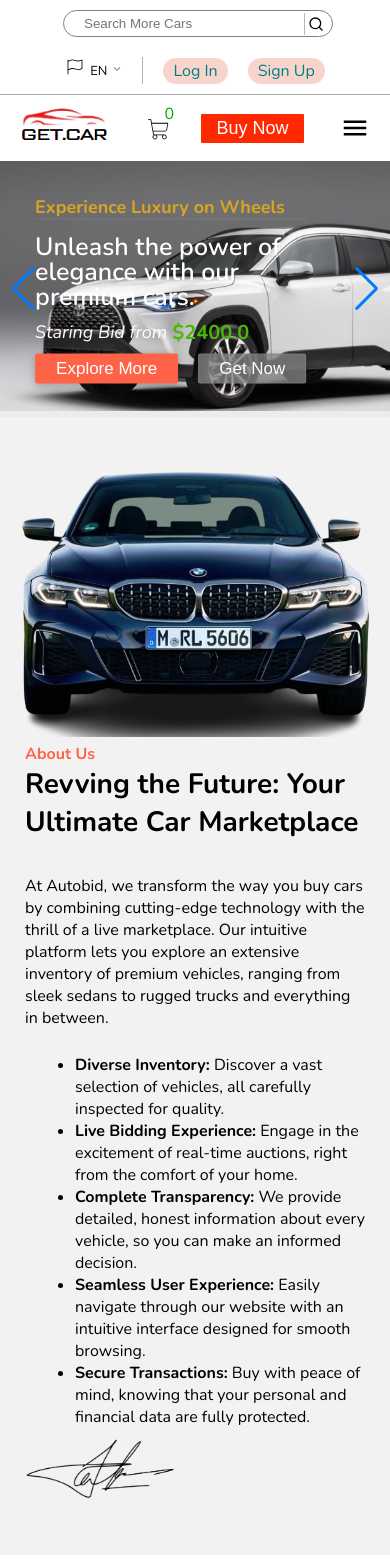
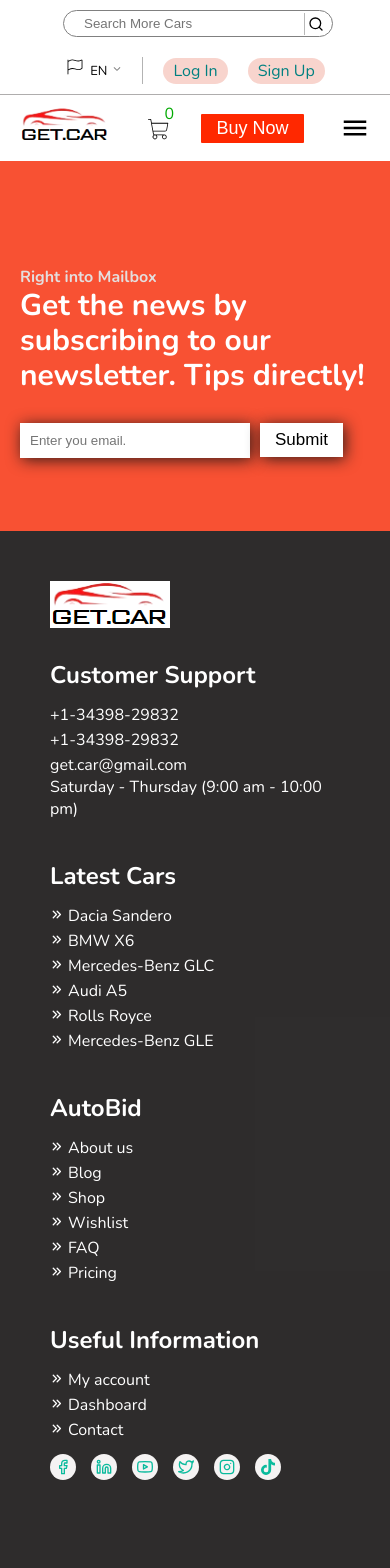
Before and after one commit to rashidulislamg71/get.car, a React (Vite) app: page / in a window 390 px wide. Shown: the top 1568 px of the page. Built offline with nearby package versions, Linux system fonts and the light colour scheme.

Commit message:
footer uapdate

```diff
--- a/src/Component/MainLayout/Footer/Footer.jsx
+++ b/src/Component/MainLayout/Footer/Footer.jsx
@@ -82,38 +82,38 @@ const Footer = () => {
               <li>
                 <span>
                   <HiChevronDoubleRight />
+                </span>
                   <a href="">About us</a>
-                </span>
               </li>
               <li>
                 <span>
                   <HiChevronDoubleRight />
+                </span>
                   <a href="">Blog</a>
-                </span>
               </li>
               <li>
                 <span>
                   <HiChevronDoubleRight />
+                </span>
                   <a href="">Shop</a>
-                </span>
               </li>
               <li>
                 <span>
                   <HiChevronDoubleRight />
+                </span>
                   <a href="">Wishlist</a>
-                </span>
               </li>
               <li>
                 <span>
                   <HiChevronDoubleRight />
+                </span>
                   <a href="">FAQ</a>
-                </span>
               </li>
               <li>
                 <span>
                   <HiChevronDoubleRight />
+                </span>
                   <a href="">Pricing</a>
-                </span>
               </li>
             </ul>
           </div>
@@ -122,18 +122,21 @@ const Footer = () => {
             <ul>
               <li>
                 <span>
-                  <HiChevronDoubleRight /> <a href="">My account</a>
+                  <HiChevronDoubleRight />
                 </span>
+                <a href="">My account</a>
               </li>
               <li>
                 <span>
-                  <HiChevronDoubleRight /> <a href="">Dashboard</a>
+                  <HiChevronDoubleRight />
                 </span>
+                <a href="">Dashboard</a>
               </li>
               <li>
                 <span>
-                  <HiChevronDoubleRight /> <a href="">Contact</a>
+                  <HiChevronDoubleRight />
                 </span>
+                <a href="">Contact</a>
               </li>
               <div className={`${styles.flex} ${styles.social_contact}`}>
                 <ul className={styles.flex}>
--- a/src/Component/MainLayout/Footer/Footer.module.css
+++ b/src/Component/MainLayout/Footer/Footer.module.css
@@ -5,46 +5,66 @@
     justify-content: space-evenly;
     align-items: start;
     flex-wrap: wrap;
-    gap: 20px;
+    gap: 15px;
 }
 
 .footer_container{
-    background: #000;
+    background: #1b1919e7;
     color: #fff;
 }
-.footer_inner_content{}
+
 .footer_top{
     padding-top: 60px;
 }
+
 .column ul li{
     list-style: none;
     display: flex;
+    gap: 5px;
 }
 
 .column ul li span{
     display: flex;
     justify-content: start;
     align-items: center;
+    font-size: 13px;
 }
 .column ul li a{
     text-decoration: none;
     color: #fff;
+    font-size: 16px;
+    margin-top: 3px;
 }
 
-.column_1{}
-.column_2{}
+.column ul li a:hover{
+    color: tomato;
+}
+
+.column h2{
+    margin: 25px 0px 10px 0px;
+}
 
 .social_contact{
+   margin-top: 10px;
 
+}
+
+.social_contact ul li a{
+   background: rgb(245, 243, 243);
+    padding: 5px;
+    display: flex;
+    border-radius: 50%;
+    color: rgb(10, 187, 157);
 }
 
 .footer_bottom{
     text-align: center;
     padding: 20px 0px;
+    margin-top: 30px;
 }
 .footer_bottom h3{
     margin: 0px 0px 0px -60px;
-    padding-top: 15px;
+    padding-top: 30px;
     border-top: 1px solid gray;
 }
 .download_btn{
@@ -58,6 +78,10 @@
     margin: 5px 0px 30px 0px;
     box-shadow: 2px 2px 15px #ffffff6e;
 }
+
+.download_btn button:hover{
+    box-shadow: 2px 2px 16px rgb(85, 201, 195);
+}
 .download_btn button a img{
     width: 120px;
     height: 30px;
@@ -68,3 +92,10 @@
     font-size: 15px;
     color: gray;
 }
+
+@media screen and (max-width:480px) {
+    .footer_top{
+        flex-direction: column;
+        padding: 50px ;
+    }
+}
--- a/src/Component/NewsLetter/NewsLetter.module.css
+++ b/src/Component/NewsLetter/NewsLetter.module.css
@@ -1,6 +1,4 @@
-
-
-.flex{
+.flex {
   display: flex;
   justify-content: space-between;
   align-items: center;
@@ -8,45 +6,44 @@
   gap: 10px;
 }
 
-.newLetter_container{
+.newLetter_container {
   background: rgb(248, 81, 51);
   position: relative;
-    height: 400px;
+  height: 370px;
 }
 
-.newLetter_inner_content{
-    padding: 80px 0px 80px 50px;
+.newLetter_inner_content {
+  padding: 70px 0px 0px 100px;
 }
 
-.newLetter_text_subscrib{
+.newLetter_text_subscrib {
   color: #fff;
   margin-top: 35px;
 }
-.newLetter_text_subscrib h4{
+.newLetter_text_subscrib h4 {
   color: #e4dede;
 }
-.newLetter_text_subscrib h1{
+.newLetter_text_subscrib h1 {
   line-height: 35px;
   margin: 0px 0px 30px 0px;
 }
 
-.input{
+.input {
   justify-content: start;
   align-items: start;
 }
-.newLetter_text_subscrib .input_email{
+.newLetter_text_subscrib .input_email {
   padding: 10px;
   width: 230px;
   border: none;
   outline: none;
   box-shadow: 2px 2px 15px rgba(24, 21, 21, 0.87);
-
 }
 
-.input_email:focus{
+.input_email:focus {
   outline: 2px solid rgb(64, 226, 99);
 }
-.newLetter_text_subscrib button{
+.newLetter_text_subscrib button {
   padding: 7px 15px;
   background-color: rgb(255, 255, 255);
   color: #000000;
@@ -57,10 +54,22 @@
   cursor: pointer;
 }
 
-.newLetter_img{
+.newLetter_img {
   position: absolute;
   top: -50px;
   right: 0px;
 }
-.newLetter_img img{
+
+@media screen and (max-width: 835px) {
+  .newLetter_inner_content {
+    padding: 70px 0px 0px 20px;
+    justify-content: center;
   }
+
+  .newLetter_text_subscrib h1 {
+    font-size: 30px;
+  }
+  .newLetter_img {
+    display: none;
+  }
+}
--- a/src/Pages/Home/Home.jsx
+++ b/src/Pages/Home/Home.jsx
@@ -11,13 +11,13 @@ import NewsLetter from '../../Component/NewsLetter/NewsLetter';
 const Home = () => {
     return (
         <div>
-            <Hero />
+            {/* <Hero />
             <HomeAbout />
             <HowItWork />
             <StatsSection />
             <NewOffers />
             <MembershipOffer />
-            <Testimonials />
+            <Testimonials /> */}
             <NewsLetter />
         </div>
     );
```
Lines whose indentation alone changed are shown as unchanged.
